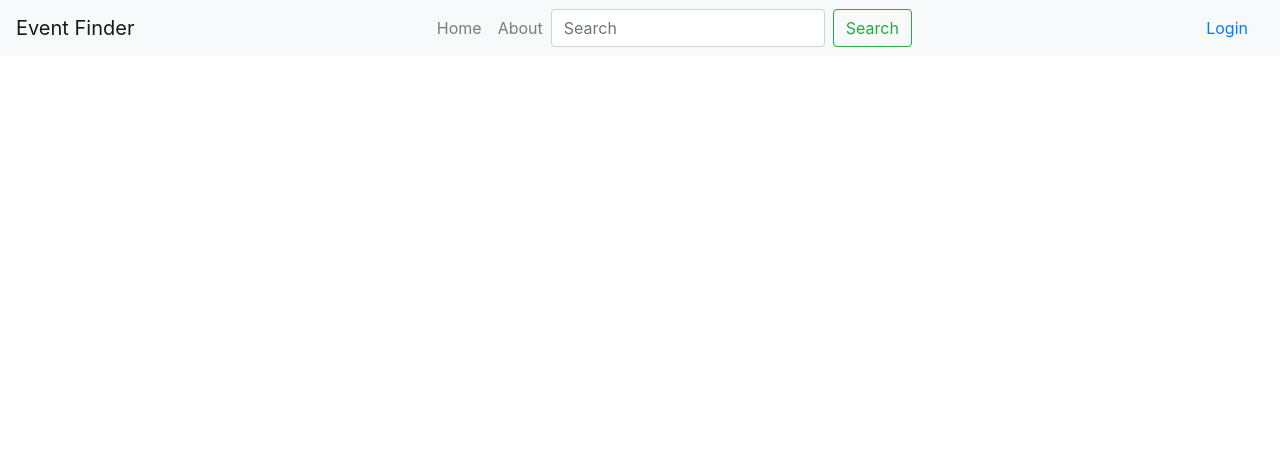
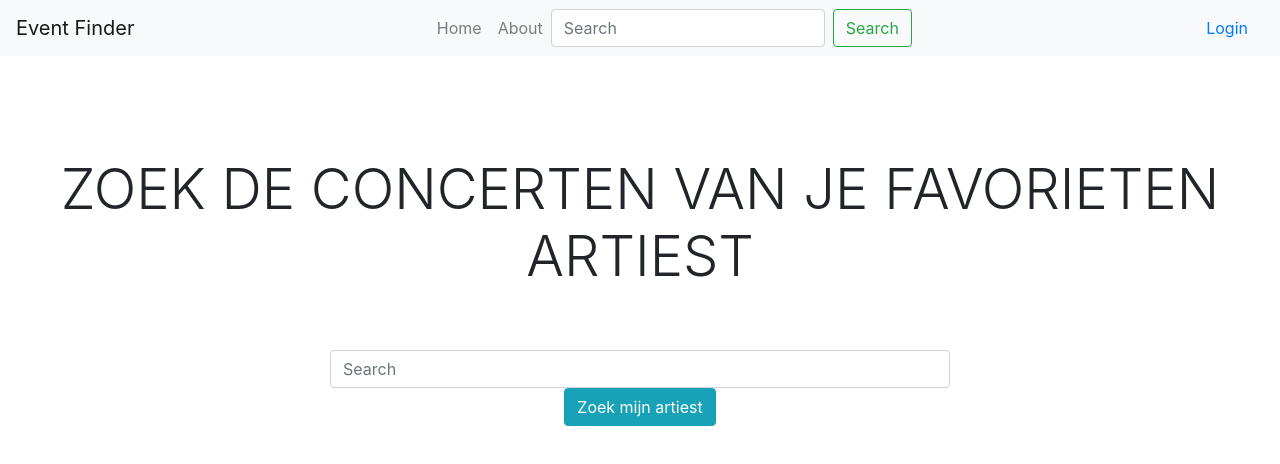
Before and after one commit to Michaelrolle/EventFinder, an Angular app: page /zoek in a window 1280 px wide. Before the commit this address led to /. Shown: the top 464 px of the page. Built offline with nearby package versions, Linux system fonts and the light colour scheme.

Commit message:
basis layout zoeken

```diff
--- a/src/app/zoek/zoek.component.css
+++ b/src/app/zoek/zoek.component.css
@@ -0,0 +1,13 @@
+#SearchBar {
+    height: 30px;
+    width: 500px;
+
+    margin: auto;
+  width: 50%;
+  padding: 10px;
+}
+
+#titel {
+    margin-top: 100px;
+    margin-bottom: 50px;
+}
--- a/src/app/zoek/zoek.component.html
+++ b/src/app/zoek/zoek.component.html
@@ -1 +1,8 @@
-<p>zoek works!</p>
+<div class="text-center">
+    <h1 class="display-4" id="titel">ZOEK DE CONCERTEN VAN JE FAVORIETEN ARTIEST</h1>
+
+    <div class="active-cyan-3 active-cyan-4" id="SearchBar">
+        <input class="form-control" type="text" placeholder="Search" aria-label="Search">
+        <button class="btn btn-info" (click)="zoek(keyword)">Zoek mijn artiest</button>
+    </div>
+</div>
--- a/src/app/zoek/zoek.component.ts
+++ b/src/app/zoek/zoek.component.ts
@@ -12,4 +12,8 @@ export class ZoekComponent implements OnInit {
   ngOnInit() {
   }
 
+  zoek(keyword) {
+
+  }
+
 }
```
Also changed, not shown: src/app/app.module.ts (+16 -1 lines).
